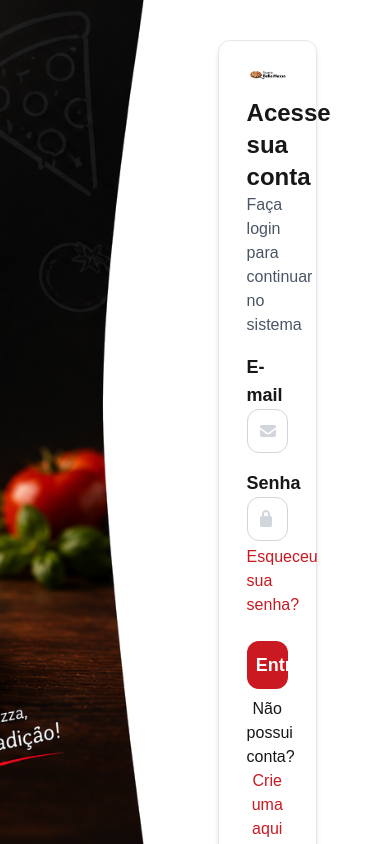
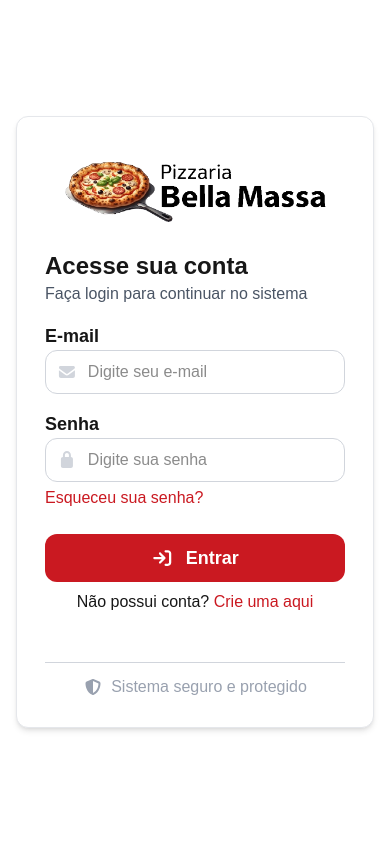
Before and after one commit to MestreJoker/BellaMassa, a Next.js app: page /login in a window 390 px wide. Shown: the top 844 px of the page. Built offline with nearby package versions, Linux system fonts and the light colour scheme.

Commit message:
Responsividade adicionada a LayoutLoginCadastro

```diff
--- a/app/Components/ItemBarraLateral.tsx
+++ b/app/Components/ItemBarraLateral.tsx
@@ -16,7 +16,7 @@ export default function ItemBarraLateral(props: ItemBarraLateral){
         type="button"
         aria-current={props.paginaAtual === props.paginaItem ? "page" : undefined}
         aria-label={props.texto}
-        className={`flex w-full flex-row items-center justify-start gap-3 rounded-lg p-2 text-white transition-colors hover:bg-[#ca1921] cursor-pointer md:flex-none ${estilo ?? ""}`}
+        className={`flex w-full flex-row items-center justify-start gap-3 rounded-lg p-2 text-white transition-colors hover:bg-[#ca1921] md:flex-none ${estilo ?? ""}`}
         onClick={() => props.indicarClique(props.paginaItem)}>
             {props.icone}
             <p className="text-sm text-white lg:text-base">
--- a/app/Widgets/BarraLateral.tsx
+++ b/app/Widgets/BarraLateral.tsx
@@ -78,7 +78,7 @@ export default function BarraLateral(props: BarraLateralProps){
                 />
             )}
             <aside className={`fixed inset-y-0 left-0 z-50 w-72 max-w-[85vw] overflow-y-auto bg-[#0b0f16] p-5 shadow-2xl transition-transform duration-200 md:static md:h-dvh md:w-64 md:max-w-none md:shrink-0 md:translate-x-0 md:overflow-y-auto md:shadow-none ${props.menuMobileAberto ? "translate-x-0" : "-translate-x-full"}`}>
-            <Image alt="Bella Massa" src={'/images/logoBellaMassaBranca.png'} width={220} height={220} className="h-auto w-full max-w-55"/>
+            <Image alt="Bella Massa" src={'/images/logoBellaMassa.jpg'} width={220} height={220} className="h-auto w-full max-w-55"/>
             <nav id="conteudoLinks" aria-label="Navegação principal" className="mt-5 flex flex-col gap-3">
                 {itens.map((item, index) => {
                     return(
--- a/app/Widgets/LayoutLoginCadastro.tsx
+++ b/app/Widgets/LayoutLoginCadastro.tsx
@@ -6,12 +6,11 @@ export default function LayoutLoginCadastro(
     props: LayoutLoginCadastroProps
 ){
     return(
-        <div className="h-screen w-screen flex">
-            <div className="w-[45%] h-full
-            bg-[url('/images/backgroundLoginCadastro.png')] bg-no-repeat bg-cover bg-right">
+        <div className="login-cadastro-layout">
+            <div className="login-cadastro-imagem bg-[url('/images/backgroundLoginCadastro.png')] bg-no-repeat bg-cover bg-right">
             </div>
 
-            <div className="flex-1 p-10 flex items-center">
+            <div className="login-cadastro-conteudo">
                 {props.children}
             </div>
         </div>
--- a/app/globals.css
+++ b/app/globals.css
@@ -26,3 +26,57 @@ body {
   font-family: Arial, Helvetica, sans-serif;
   overflow: hidden;
 }
+
+.login-cadastro-layout {
+  display: flex;
+  height: 100dvh;
+  min-height: 0;
+  width: 100%;
+  flex-direction: column;
+  overflow-x: hidden;
+  overflow-y: auto;
+}
+
+.login-cadastro-imagem {
+  display: none;
+}
+
+.login-cadastro-conteudo {
+  display: flex;
+  flex: 1;
+  min-width: 0;
+  align-items: center;
+  justify-content: center;
+  padding: 1rem;
+}
+
+.login-cadastro-conteudo > * {
+  width: 100%;
+  max-width: 32rem;
+}
+
+@media (min-aspect-ratio: 1026/579) {
+  .login-cadastro-layout {
+    height: 100dvh;
+    flex-direction: row;
+    overflow: hidden;
+  }
+
+  .login-cadastro-imagem {
+    display: block;
+    width: 45%;
+    height: 100%;
+    flex: none;
+  }
+
+  .login-cadastro-conteudo {
+    width: 55%;
+    overflow-y: auto;
+    padding: 2.5rem;
+  }
+
+  .login-cadastro-conteudo > * {
+    width: 60%;
+    max-width: none;
+  }
+}
```
